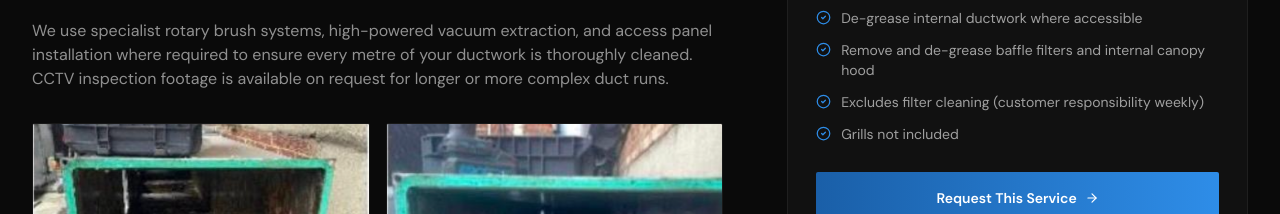
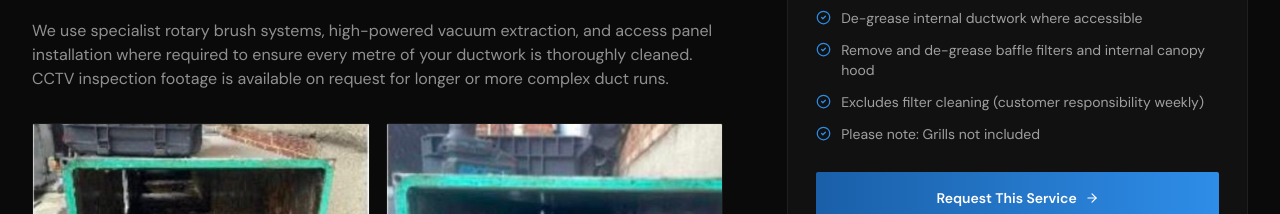
Before and after one commit to zaid5678/commercialcanopycleaning, a React (Vite) app: page /services in a window 1280 px wide. Shown: the part 2480-2694 px from the top of the page. Built offline with nearby package versions, Linux system fonts and the light colour scheme.

Commit message:
Update Services page

```diff
--- a/src/pages/Services.jsx
+++ b/src/pages/Services.jsx
@@ -76,7 +76,7 @@ We use specialist rotary brush systems, high-powered vacuum extraction, and acce
       'De-grease internal ductwork where accessible',
       'Remove and de-grease baffle filters and internal canopy hood',
       'Excludes filter cleaning (customer responsibility weekly)',
-      'Grills not included',
+      'Please note: Grills not included',
     ],
     slug: 'duct-cleaning',
   },
```
